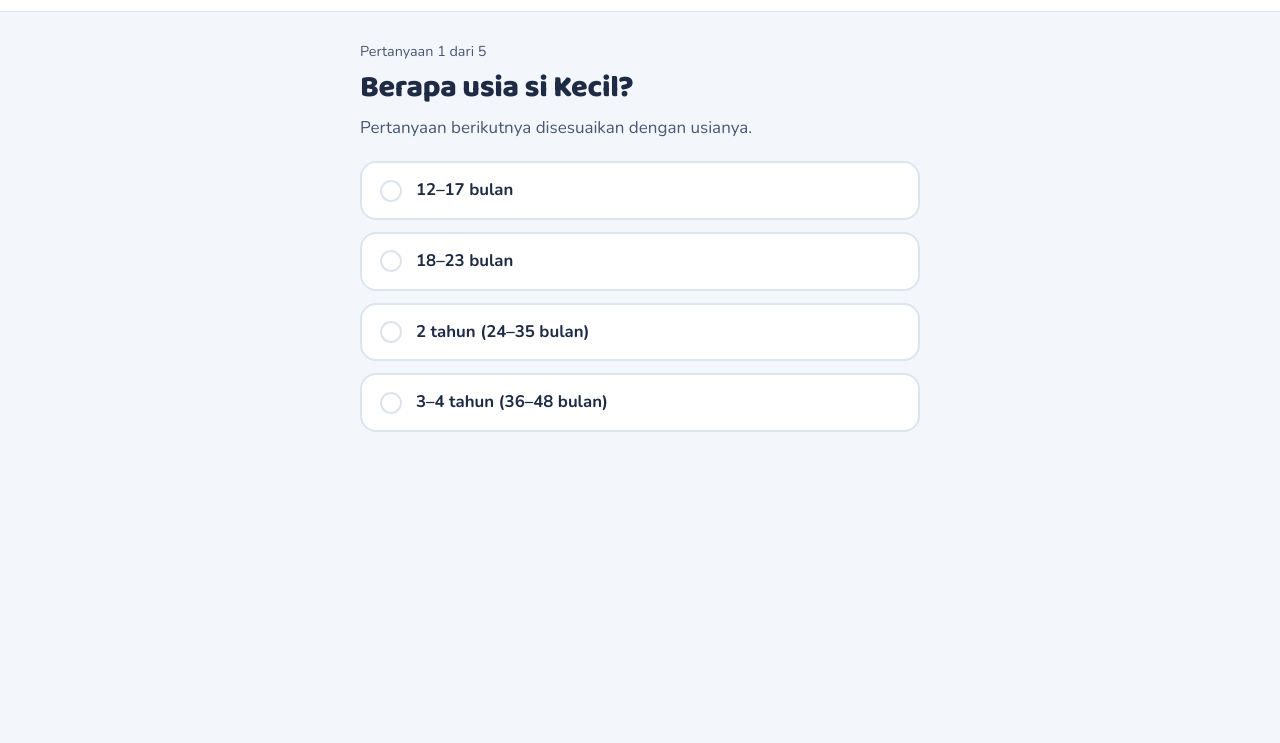
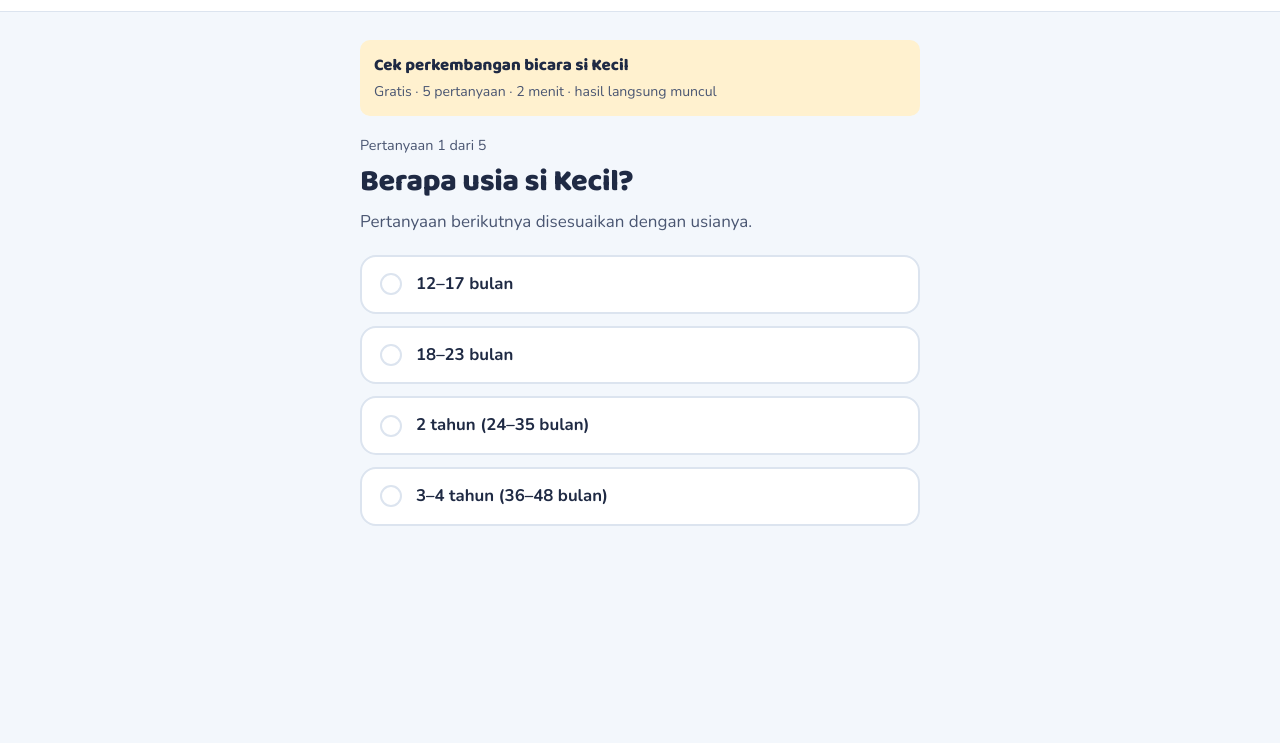
Before and after one commit to amigog906-png/celotehku, a plain HTML site: page index.html in a window 1280 px wide. Both pictures are taken after a click on the button "Cek gratis". Shown: the part 56-799 px from the top of the page. Drawn offline with nearby package versions, Linux system fonts and the light colour scheme.

Commit message:
Add files via upload

```diff
--- a/index.html
+++ b/index.html
@@ -229,6 +229,9 @@ body.has-sticky{padding-bottom:84px}
 .pay-row b{font-size:1.05rem}
 .copy{border:2px solid var(--teal);background:#fff;color:var(--teal-dark);font:800 .85rem var(--body);border-radius:999px;padding:7px 12px;cursor:pointer;white-space:nowrap}
 .pay-note{font-size:.85rem;color:var(--ink-soft);margin-top:12px}
+.q-intro{background:var(--mango-soft);border-radius:var(--r-sm);padding:12px 14px;margin-bottom:18px;display:flex;flex-direction:column;gap:2px}
+.q-intro b{font:800 1.05rem var(--display)}
+.q-intro span{font-size:.88rem;color:var(--ink-soft)}
 .quiz{position:fixed;inset:0;z-index:50;background:var(--sky);display:none;flex-direction:column}
 .quiz.open{display:flex}
 .quiz-top{display:flex;align-items:center;gap:14px;padding:14px 18px;border-bottom:1px solid var(--line);background:var(--white)}
@@ -636,6 +639,8 @@ document.getElementById('heroAges').innerHTML = AGES.map(a => `<button class="ag
 document.querySelectorAll('#heroAges .age-btn').forEach(b => b.addEventListener('click', () => openQuiz(b.dataset.age)));
 function closeQuiz(){ quiz.classList.remove('open'); document.body.style.overflow = ''; }
 document.querySelectorAll('[data-open-quiz]').forEach(b => b.addEventListener('click', () => openQuiz()));
+/* Dari iklan (utm_source) atau ?quiz=1: kuis langsung terbuka layar penuh */
+setTimeout(() => { const q = new URLSearchParams(location.search); if (q.has('utm_source') || q.get('quiz') === '1') openQuiz(); }, 0);
 document.getElementById('qClose').addEventListener('click', closeQuiz);
 document.getElementById('qBack').addEventListener('click', () => { if (S.step > 0 && S.step < TOTAL) { S.step--; render(); } else closeQuiz(); });
 document.addEventListener('keydown', e => { if (e.key === 'Escape') { if (pay.classList.contains('open')) closePay(); else closeQuiz(); } });
@@ -659,7 +664,12 @@ function render(){
   setBar();
   const st = S.step;
   try { if (window.fbq && st >= 1 && st <= 6) fbq('trackCustom', 'QuizStep', { step: st }); } catch(e){}
-  if (st === 0) return single("Berapa usia si Kecil?", "Pertanyaan berikutnya disesuaikan dengan usianya.", AGES.map(a => ({...a, v: a.id})), S.age, o => S.age = o.id);
+  if (st === 0) {
+    single("Berapa usia si Kecil?", "Pertanyaan berikutnya disesuaikan dengan usianya.", AGES.map(a => ({...a, v: a.id})), S.age, o => S.age = o.id);
+    box.insertAdjacentHTML('afterbegin', `<div class="q-intro"><b>Cek perkembangan bicara si Kecil</b><span>Gratis · 5 pertanyaan · 2 menit · hasil langsung muncul</span></div>`);
+    requestAnimationFrame(() => { const f = document.activeElement; if (f && f.classList && f.classList.contains('opt')) f.blur(); });
+    return;
+  }
   if (st >= 1 && st <= 3) {
     const i = st - 1, q = MILESTONES[S.age][i];
     return single(`Apakah si Kecil sudah… ${esc(q.charAt(0).toLowerCase() + q.slice(1))}?`, "", ANSWERS, S.ms[i], o => S.ms[i] = o.v);
```
